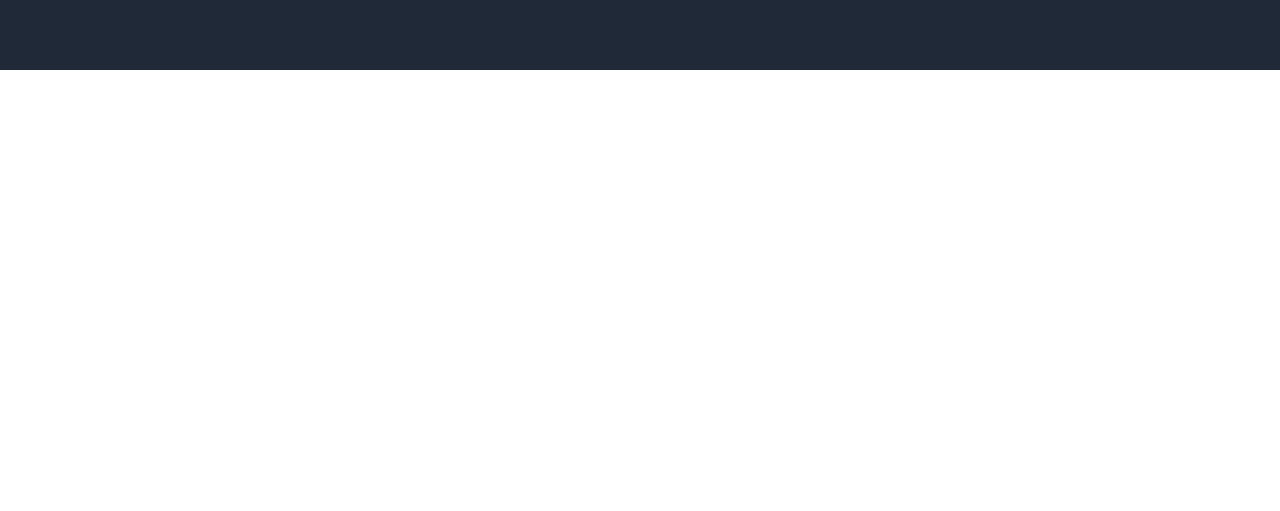
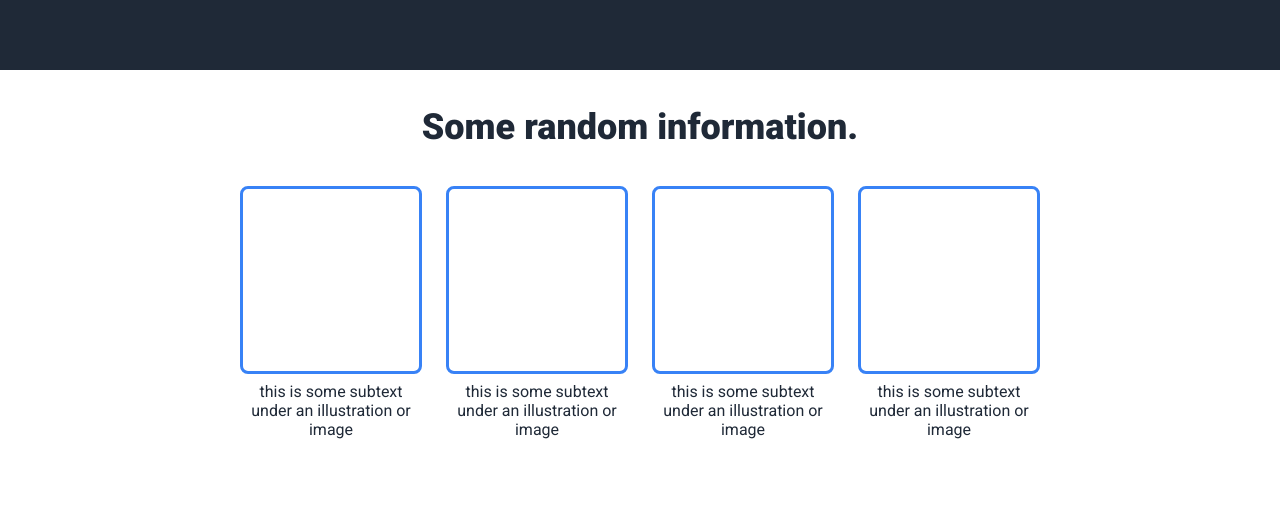
Before and after one commit to cb-co/fuzzy-adventure, a plain HTML site: page index.html in a window 1280 px wide. Shown: the part 608-1119 px from the top of the page. Before the commit the page ends 800 px from the top, so only its background shows below. Drawn offline with Linux system fonts and the light colour scheme.

Commit message:
Add cards section

```diff
--- a/index.html
+++ b/index.html
@@ -39,5 +39,28 @@
         />
       </div>
     </header>
+
+    <!-- Info cards -->
+    <div class="container">
+      <h2>Some random information.</h2>
+      <div class="card-container">
+        <article class="card">
+          <div></div>
+          <span>this is some subtext under an illustration or image</span>
+        </article>
+        <article class="card">
+          <div></div>
+          <span>this is some subtext under an illustration or image</span>
+        </article>
+        <article class="card">
+          <div></div>
+          <span>this is some subtext under an illustration or image</span>
+        </article>
+        <article class="card">
+          <div></div>
+          <span>this is some subtext under an illustration or image</span>
+        </article>
+      </div>
+    </div>
   </body>
 </html>
--- a/style.css
+++ b/style.css
@@ -89,3 +89,28 @@ h2 {
   border-radius: 6px;
   margin-top: 18px;
 }
+
+.card-container {
+  display: flex;
+  gap: 24px;
+  padding: 32px 0 48px;
+  max-width: 800px;
+  margin-inline: auto;
+}
+
+.card {
+  max-width: 25%;
+}
+
+.card div {
+  width: 100%;
+  padding-bottom: 100%;
+  border-radius: 8px;
+  border: 3px solid #3882f6;
+  margin-bottom: 8px;
+}
+
+.card span {
+  text-align: center;
+  display: block;
+}
```
